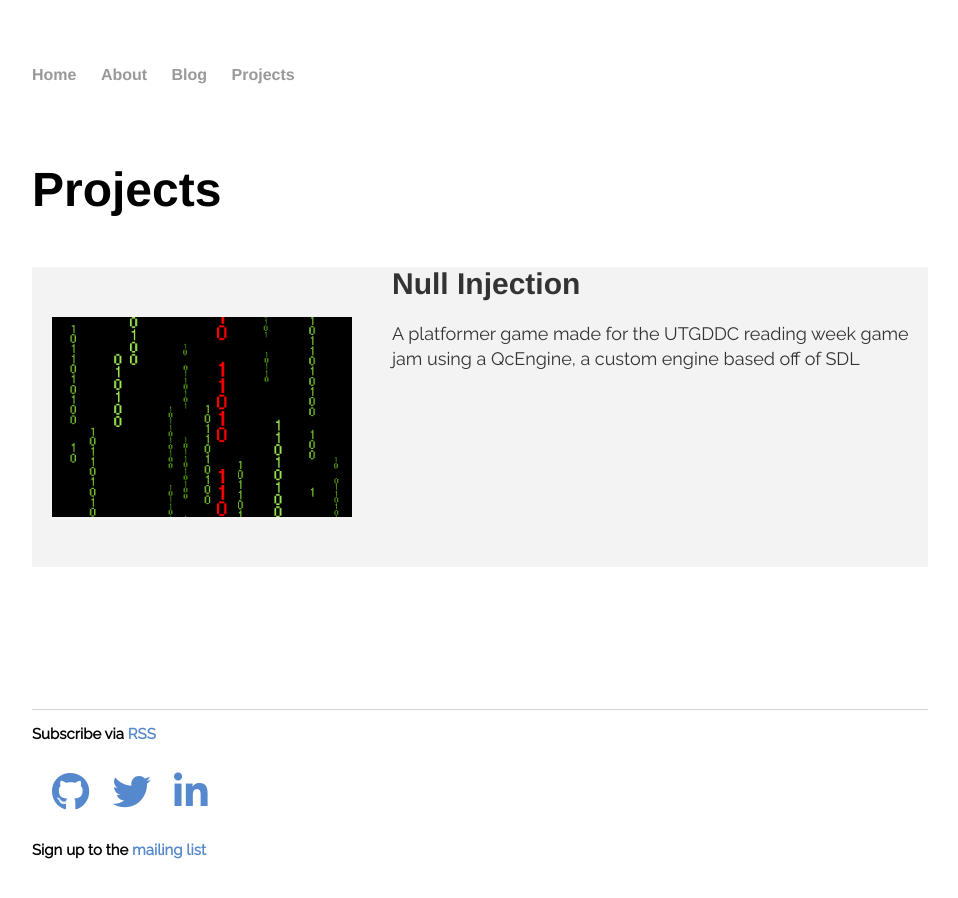
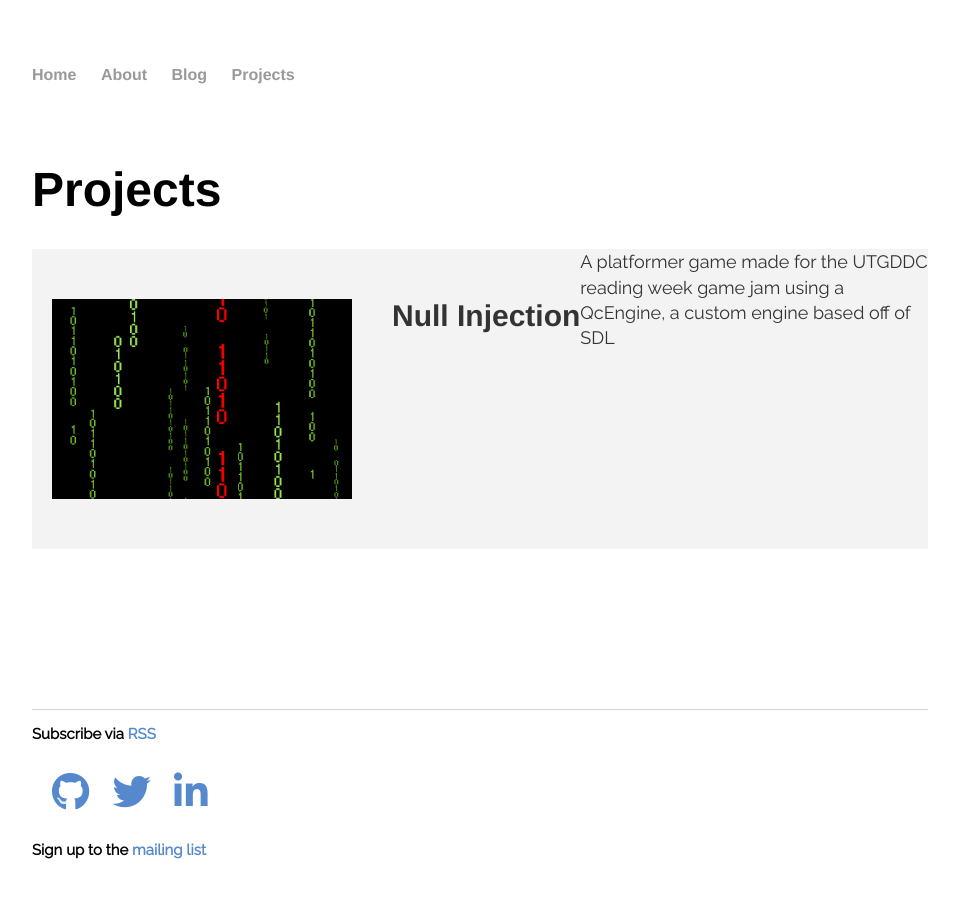
Before and after one commit to ianw3214/ianw3214.github.io, a Jekyll site: the page built from projects/index.html, in a window 1280 px wide. Shown: the whole page, without its empty margins (160-1118 px from the left). Built offline with Jekyll 4.4.1, drawn with Linux system fonts in a browser that asks for light colours; nearby versions of some CDN libraries; a script that is not in the unit is left out.

Commit message:
Add float to project title for margin to work

```diff
--- a/css/main.css
+++ b/css/main.css
@@ -125,10 +125,10 @@ time {
 .projectTitle {
     font-size: 30px;
     margin-top: 50px;
+    float: left;
 }
 
 .projectTitleLink {
-    margin-top: 50px;
     color: #333;
 }
 
```
